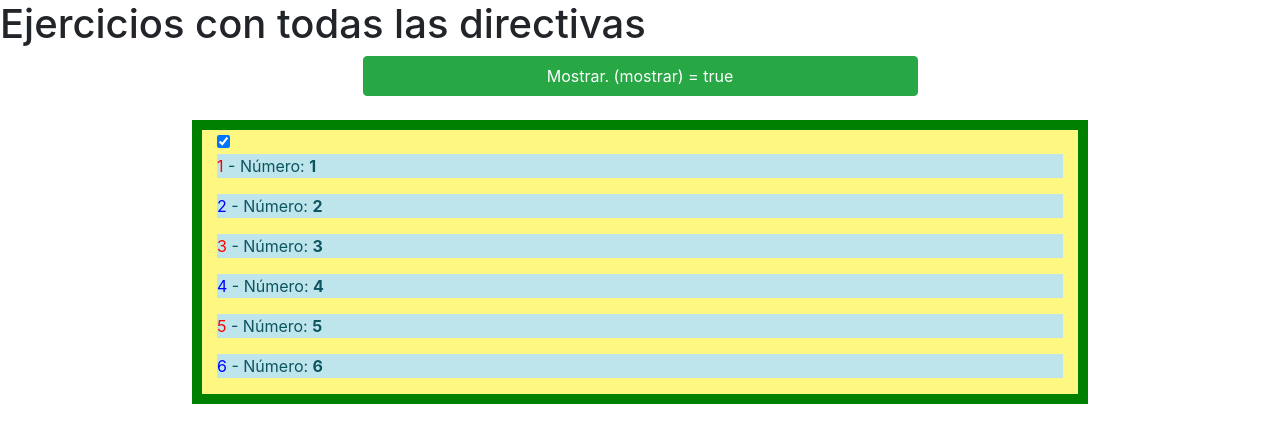
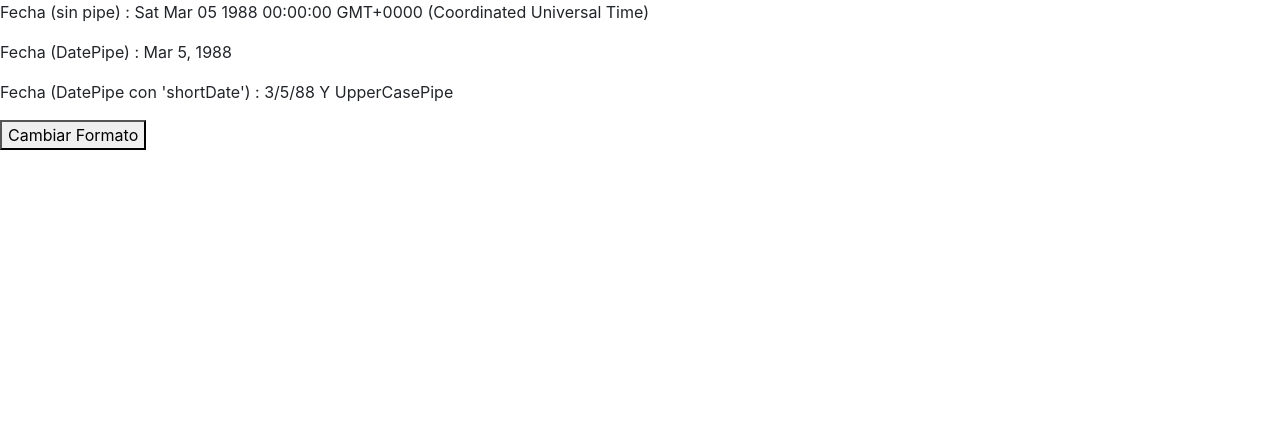
Before and after one commit to HiramHernandez/tutorias-angular, an Angular app: page / in a window 1280 px wide. Shown: the top 442 px of the page. Built offline with nearby package versions, Linux system fonts and the light colour scheme.

Commit message:
chore: ejercicio de uso de pipes (date pipes)

```diff
--- a/src/app/app.component.html
+++ b/src/app/app.component.html
@@ -7,4 +7,4 @@
 <!-- * * * * * * * to get started with your project! * * * * * * * * -->
 <!-- * * * * * * * * * * * * * * * * * * * * * * * * * * * * * * * -->
 
-<app-directivas></app-directivas>
+<app-datepipe></app-datepipe>
--- a/src/app/app.module.ts
+++ b/src/app/app.module.ts
@@ -12,6 +12,7 @@ import { NgSwitchComponent } from './components/directivas/ng-switch/ng-switch.c
 import { NgModelComponent } from './components/directivas/ng-model/ng-model.component';
 import { NgStyleComponent } from './components/directivas/ng-style/ng-style.component';
 import { DirectivasComponent } from './components/directivas/directivas/directivas.component';
+import { DatepipeComponent } from './components/pipes/datepipe/datepipe.component';
 
 @NgModule({
   declarations: [
@@ -22,7 +23,8 @@ import { DirectivasComponent } from './components/directivas/directivas/directiv
     NgSwitchComponent,
     NgModelComponent,
     NgStyleComponent,
-    DirectivasComponent
+    DirectivasComponent,
+    DatepipeComponent
   ],
   imports: [
     BrowserModule,
--- /dev/null
+++ b/src/app/components/pipes/datepipe/datepipe.component.html
@@ -0,0 +1,8 @@
+<p>Fecha (sin pipe) : {{ fecha }}</p>
+<p>Fecha (DatePipe) : {{ fecha | date}}</p>
+
+<p>
+    Fecha (DatePipe con '{{ formatoFecha }}') : {{ fecha | date:formatoFecha  | uppercase}}
+    Y UpperCasePipe
+</p>
+<button (click)="cambiarFormatoFecha()">Cambiar Formato</button>
--- /dev/null
+++ b/src/app/components/pipes/datepipe/datepipe.component.ts
@@ -0,0 +1,25 @@
+import { Component, OnInit } from '@angular/core';
+
+@Component({
+  selector: 'app-datepipe',
+  templateUrl: './datepipe.component.html',
+  styleUrls: ['./datepipe.component.css']
+})
+export class DatepipeComponent implements OnInit {
+  fecha: Date = new Date(1988, 2, 5);
+  idFormatoFecha: boolean = true;
+
+  constructor() { }
+
+  ngOnInit(): void {
+  }
+
+  get formatoFecha(){
+    return this.idFormatoFecha ? "shortDate" : "fullDate";
+  }
+
+  cambiarFormatoFecha(){
+    this.idFormatoFecha = !this.idFormatoFecha;
+  }
+
+}
```
Also changed, not shown: src/app/components/pipes/datepipe/datepipe.component.css (added), 1 other file (tests, documents, lock files or other folders).
